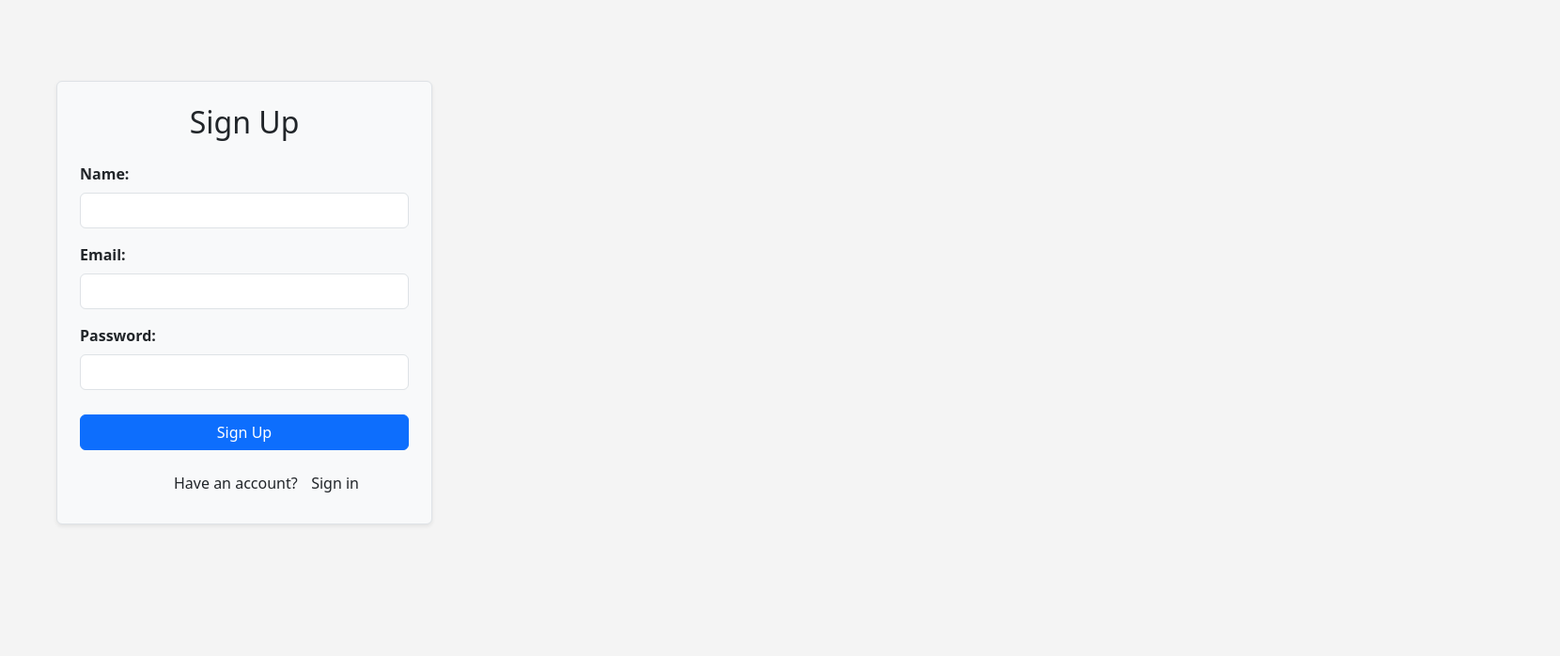
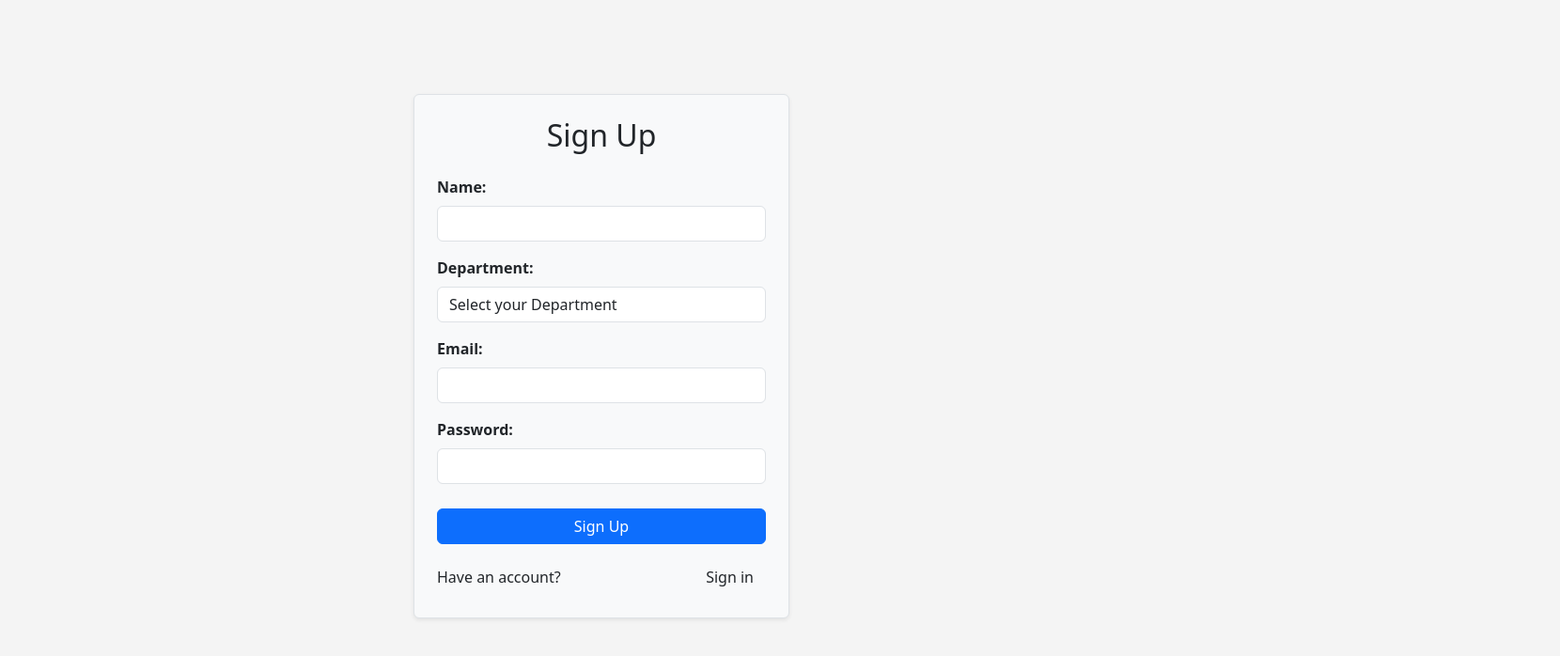
Before and after one commit to Sahil-Sukhdeve12/Elective-Guidance-System, a React (Vite) app in the folder Elective Guidance System/: page /signup in a window 1280 px wide. Shown: the top 698 px of the page at 94% size, 1660 px wide, since content can reach past the window. Built offline with nearby package versions, Linux system fonts and the light colour scheme.

Commit message:
timepass:

```diff
--- a/Elective Guidance System/src/components/signup.css
+++ b/Elective Guidance System/src/components/signup.css
@@ -2,9 +2,9 @@
   /* background-image: url('../utils/img_back2.jpg');
   background-size: cover;
   background-position: center; */
-  margin-top: 50px;
+  margin-top: 80px;
   width: 100%;
-  height: 90vh; /* Full viewport height */
+  height: 85vh; /* Full viewport height */
   display: flex;
   justify-content: flex-start; /* Align items to the left */
   align-items: center;
--- a/Elective Guidance System/src/components/signup.jsx
+++ b/Elective Guidance System/src/components/signup.jsx
@@ -1,14 +1,14 @@
+import { useState } from 'react';
+import { useNavigate, Link } from 'react-router-dom';
+import { doCreateUserWithEmailAndPassword } from '../firebase/auth';
 import 'bootstrap/dist/css/bootstrap.min.css';
-import { useState } from 'react';
-import { useNavigate } from 'react-router-dom';
-import { doCreateUserWithEmailAndPassword } from '../firebase/auth'; // Correct import path
-import './signup.css'; // Import the CSS file for custom styles
-import { Link } from 'react-router-dom';
+import './signup.css'; // Import the CSS file
 
 const Signup = () => {
   const [name, setName] = useState('');
   const [email, setEmail] = useState('');
   const [password, setPassword] = useState('');
+  const [department, setDepartment] = useState(''); // Add state for department
   const [error, setError] = useState('');
   const navigate = useNavigate();
 
@@ -23,9 +23,8 @@ const Signup = () => {
   };
 
   return (
-    <div>
-      <div className="background-image">
-        <div className="container mt-3">
+    <div className="background-image" style={{ marginLeft: '380px' }}>
+      <div className="container">
         <form className="border p-4 shadow-sm rounded bg-light" onSubmit={handleSubmit}>
           <h2 className="text-center mb-4">Sign Up</h2>
           {error && <p className="text-danger">{error}</p>}
@@ -40,6 +39,24 @@ const Signup = () => {
               onChange={(e) => setName(e.target.value)}
               required
             />
+          </div>
+          <div className="mb-3">
+            <label htmlFor="department" className="form-label">Department:</label>
+            <select
+              id="department"
+              name="department"
+              className="form-control"
+              value={department}
+              onChange={(e) => setDepartment(e.target.value)}
+              required
+            >
+              <option value="" disabled>Select your Department</option>
+              <option value="Electrical Engineering">Artificial Intelligence</option>
+              <option value="Computer Science">Computer Science & Engineering</option>
+              <option value="Mechanical Engineering">Data Science</option>
+              <option value="Civil Engineering">Computer Science & Engineering(Cyber Security)</option>
+              <option value="Chemical Engineering">Information Technology</option>
+            </select>
           </div>
           <div className="mb-3">
             <label htmlFor="email" className="form-label">Email:</label>
@@ -68,11 +85,10 @@ const Signup = () => {
           <button type="submit" className="btn btn-primary w-100">Sign Up</button>
 
           <div className="d-flex justify-content-between align-items-center mt-3">
-  <p className="mb-0" style={{ marginLeft: '100px' }}>Have an account?</p>
-  <Link to="/" className="btn" style={{ marginRight: "40px" }}>Sign in</Link>
+            <p className="mb-0">Have an account?</p>
+            <Link to="/" className="btn">Sign in</Link>
           </div>
         </form>
-</div>
       </div>
     </div>
   );
```
Lines whose indentation alone changed are shown as unchanged.
